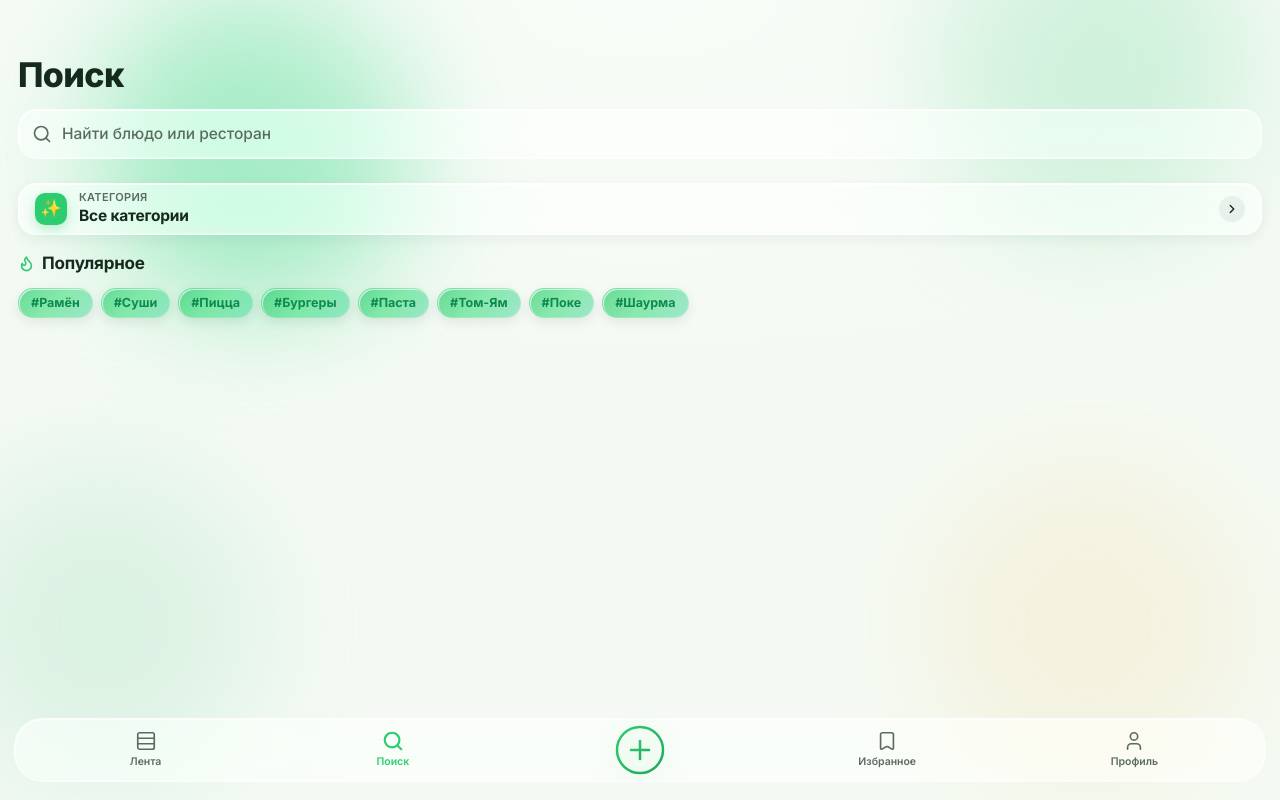
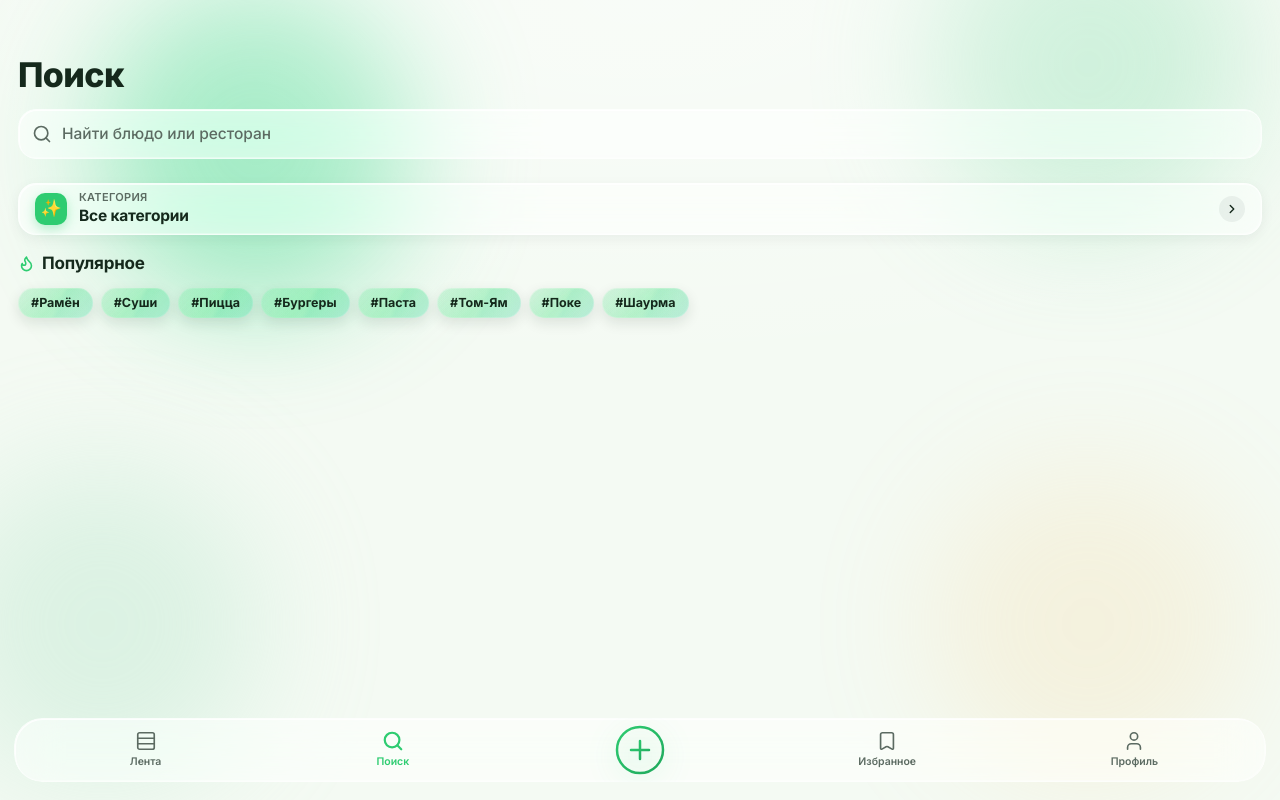
Before and after one commit to goldslugger762/foody-front, a Next.js app: page /search in a window 1280 px wide. Built offline with nearby package versions, Linux system fonts and the light colour scheme.

Commit message:
настроил популряные

```diff
--- a/components/search/popular-tags.tsx
+++ b/components/search/popular-tags.tsx
@@ -18,9 +18,7 @@ export function PopularTags({ tags, brand, onSubmitQuery }: PopularTagsProps) {
   return (
     <div className="px-[18px] pb-7">
       <SectionHeader
-        icon={
-          <Flame size={17} strokeWidth={2.25} color={brand} />
-        }
+        icon={<Flame size={17} strokeWidth={2.25} color={brand} />}
         title="Популярное"
       />
 
@@ -31,17 +29,16 @@ export function PopularTags({ tags, brand, onSubmitQuery }: PopularTagsProps) {
             type="button"
             onClick={() => onSubmitQuery(tag)}
             className={cn(
-              "inline-flex h-[30px] cursor-pointer items-center justify-center rounded-full border-[0.5px] border-transparent px-3 text-[12.5px] font-bold tracking-[0px] text-[#0E8A4F] outline-none backdrop-blur-[20px] backdrop-saturate-[180%]",
-              "focus-visible:ring-2 focus-visible:ring-[#15291C]/18",
+              "inline-flex h-[30px] cursor-pointer items-center justify-center rounded-full border-[0.5px] border-transparent px-3 pt-px text-[12.5px] leading-none font-bold tracking-[0px] text-[#15291C] outline-none backdrop-blur-[20px] backdrop-saturate-[180%]",
+              "focus-visible:ring-2 focus-visible:ring-[#15291C]/18 focus-visible:ring-offset-0",
               PRESS_CLASSES
             )}
             style={{
-              background: `linear-gradient(rgba(46,204,113,0.14), rgba(46,204,113,0.14)) padding-box, linear-gradient(135deg, ${brand}A8, rgba(115,232,159,0.72), rgba(100,218,189,0.46)) border-box`,
-              boxShadow:
-                "0 4px 12px rgba(20,40,28,0.09), inset 1px 1px 0 rgba(255,255,255,0.66)",
+              background: `linear-gradient(115deg, rgba(189,247,208,0.1) 18%, rgba(189,247,208,0.16) 52%, rgba(100,218,189,0.09) 58%, rgba(189,247,208,0) 82%) padding-box, linear-gradient(${brand}14, ${brand}14) padding-box, linear-gradient(135deg, ${brand}15, rgba(115,232,159,0.42), rgba(100,218,189,0.33)) border-box`,
+              boxShadow: "0 5px 14px rgba(20,40,28,0.11)",
             }}
           >
-            <span>#{tag}</span>
+            <span className="leading-none">#{tag}</span>
           </button>
         ))}
       </div>
```
